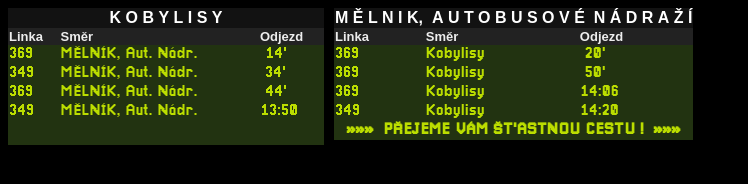
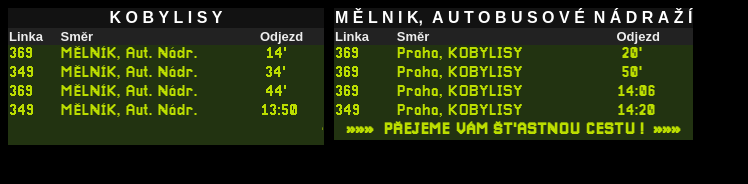
Before and after one commit to PETER-REISEN/prague-bus-simulator, a plain HTML site: page index.html in a window 1280 px wide. Shown: the whole page, without its empty margins (0-748 px from the left). Drawn offline with Linux system fonts and the light colour scheme.

Commit message:
Update index.html

```diff
--- a/index.html
+++ b/index.html
@@ -137,78 +137,78 @@
             { line: '369', time: '18:00', destination: 'MĚLNÍK,&nbsp;Aut.&nbsp;Nádr.' },
             { line: '349', time: '18:10', destination: 'MĚLNÍK,&nbsp;Aut.&nbsp;Nádr.' },
             { line: '349', time: '18:25', destination: 'MĚLNÍK,&nbsp;Aut.&nbsp;Nádr.' },
-            { line: '349', time: '18:55', destination: 'Mělník' }
+            { line: '349', time: '18:55', destination: 'MĚLNÍK,&nbsp;Aut.&nbsp;Nádr.' }
         ],
         melnik: [
-            { line: '369', time: '04:07', destination: 'Kobylisy' },
-            { line: '369', time: '04:37', destination: 'Kobylisy' },
-            { line: '349', time: '05:00', destination: 'Kobylisy' },
-            { line: '369', time: '05:07', destination: 'Kobylisy' },
-            { line: '349', time: '05:30', destination: 'Kobylisy' },
-            { line: '349', time: '05:45', destination: 'Kobylisy' },
-            { line: '369', time: '05:51', destination: 'Kobylisy' },
-            { line: '349', time: '06:00', destination: 'Kobylisy' },
-            { line: '369', time: '06:06', destination: 'Kobylisy' },
-            { line: '349', time: '06:15', destination: 'Kobylisy' },
-            { line: '349', time: '06:25', destination: 'Kobylisy' },
-            { line: '349', time: '06:35', destination: 'Kobylisy' },
-            { line: '369', time: '06:36', destination: 'Kobylisy' },
-            { line: '349', time: '06:45', destination: 'Kobylisy' },
-            { line: '369', time: '06:51', destination: 'Kobylisy' },
-            { line: '349', time: '06:55', destination: 'Kobylisy' },
-            { line: '369', time: '07:00', destination: 'Kobylisy' },
-            { line: '349', time: '07:05', destination: 'Kobylisy' },
-            { line: '369', time: '07:06', destination: 'Kobylisy' },
-            { line: '349', time: '07:20', destination: 'Kobylisy' },
-            { line: '349', time: '07:35', destination: 'Kobylisy' },
-            { line: '369', time: '07:36', destination: 'Kobylisy' },
-            { line: '349', time: '07:50', destination: 'Kobylisy' },
-            { line: '349', time: '08:05', destination: 'Kobylisy' },
-            { line: '369', time: '08:11', destination: 'Kobylisy' },
-            { line: '349', time: '08:25', destination: 'Kobylisy' },
-            { line: '369', time: '08:36', destination: 'Kobylisy' },
-            { line: '349', time: '08:55', destination: 'Kobylisy' },
-            { line: '369', time: '09:06', destination: 'Kobylisy' },
-            { line: '369', time: '09:36', destination: 'Kobylisy' },
-            { line: '369', time: '10:06', destination: 'Kobylisy' },
-            { line: '369', time: '10:36', destination: 'Kobylisy' },
-            { line: '369', time: '11:06', destination: 'Kobylisy' },
-            { line: '369', time: '11:36', destination: 'Kobylisy' },
-            { line: '369', time: '12:06', destination: 'Kobylisy' },
-            { line: '369', time: '12:36', destination: 'Kobylisy' },
-            { line: '369', time: '13:06', destination: 'Kobylisy' },
-            { line: '369', time: '13:36', destination: 'Kobylisy' },
-            { line: '369', time: '14:06', destination: 'Kobylisy' },
-            { line: '369', time: '14:21', destination: 'Kobylisy' },
-            { line: '349', time: '14:20', destination: 'Kobylisy' },
-            { line: '369', time: '14:36', destination: 'Kobylisy' },
-            { line: '349', time: '14:35', destination: 'Kobylisy' },
-            { line: '369', time: '15:06', destination: 'Kobylisy' },
-            { line: '369', time: '15:21', destination: 'Kobylisy' },
-            { line: '349', time: '15:20', destination: 'Kobylisy' },
-            { line: '349', time: '15:35', destination: 'Kobylisy' },
-            { line: '369', time: '15:36', destination: 'Kobylisy' },
-            { line: '349', time: '15:50', destination: 'Kobylisy' },
-            { line: '369', time: '16:06', destination: 'Kobylisy' },
-            { line: '369', time: '16:21', destination: 'Kobylisy' },
-            { line: '369', time: '16:35', destination: 'Kobylisy' },
-            { line: '369', time: '16:36', destination: 'Kobylisy' },
-            { line: '349', time: '16:50', destination: 'Kobylisy' },
-            { line: '369', time: '17:06', destination: 'Kobylisy' },
-            { line: '349', time: '17:20', destination: 'Kobylisy' },
-            { line: '349', time: '17:35', destination: 'Kobylisy' },
-            { line: '369', time: '17:36', destination: 'Kobylisy' },
-            { line: '349', time: '17:55', destination: 'Kobylisy' },
-            { line: '369', time: '18:06', destination: 'Kobylisy' },
-            { line: '369', time: '18:30', destination: 'Kobylisy' },
-            { line: '369', time: '18:36', destination: 'Kobylisy' },
-            { line: '369', time: '19:06', destination: 'Kobylisy' },
-            { line: '369', time: '19:37', destination: 'Kobylisy' },
-            { line: '369', time: '20:07', destination: 'Kobylisy' },
-            { line: '369', time: '20:37', destination: 'Kobylisy' },
-            { line: '369', time: '21:07', destination: 'Kobylisy' },
-            { line: '369', time: '22:02', destination: 'Kobylisy' },
-            { line: '369', time: '23:02', destination: 'Kobylisy' }
+            { line: '369', time: '04:07', destination: 'Praha,&nbsp;KOBYLISY' },
+            { line: '369', time: '04:37', destination: 'Praha,&nbsp;KOBYLISY' },
+            { line: '349', time: '05:00', destination: 'Praha,&nbsp;KOBYLISY' },
+            { line: '369', time: '05:07', destination: 'Praha,&nbsp;KOBYLISY' },
+            { line: '349', time: '05:30', destination: 'Praha,&nbsp;KOBYLISY' },
+            { line: '349', time: '05:45', destination: 'Praha,&nbsp;KOBYLISY' },
+            { line: '369', time: '05:51', destination: 'Praha,&nbsp;KOBYLISY' },
+            { line: '349', time: '06:00', destination: 'Praha,&nbsp;KOBYLISY' },
+            { line: '369', time: '06:06', destination: 'Praha,&nbsp;KOBYLISY' },
+            { line: '349', time: '06:15', destination: 'Praha,&nbsp;KOBYLISY' },
+            { line: '349', time: '06:25', destination: 'Praha,&nbsp;KOBYLISY' },
+            { line: '349', time: '06:35', destination: 'Praha,&nbsp;KOBYLISY' },
+            { line: '369', time: '06:36', destination: 'Praha,&nbsp;KOBYLISY' },
+            { line: '349', time: '06:45', destination: 'Praha,&nbsp;KOBYLISY' },
+            { line: '369', time: '06:51', destination: 'Praha,&nbsp;KOBYLISY' },
+            { line: '349', time: '06:55', destination: 'Praha,&nbsp;KOBYLISY' },
+            { line: '369', time: '07:00', destination: 'Praha,&nbsp;KOBYLISY' },
+            { line: '349', time: '07:05', destination: 'Praha,&nbsp;KOBYLISY' },
+            { line: '369', time: '07:06', destination: 'Praha,&nbsp;KOBYLISY' },
+            { line: '349', time: '07:20', destination: 'Praha,&nbsp;KOBYLISY' },
+            { line: '349', time: '07:35', destination: 'Praha,&nbsp;KOBYLISY' },
+            { line: '369', time: '07:36', destination: 'Praha,&nbsp;KOBYLISY' },
+            { line: '349', time: '07:50', destination: 'Praha,&nbsp;KOBYLISY' },
+            { line: '349', time: '08:05', destination: 'Praha,&nbsp;KOBYLISY' },
+            { line: '369', time: '08:11', destination: 'Praha,&nbsp;KOBYLISY' },
+            { line: '349', time: '08:25', destination: 'Praha,&nbsp;KOBYLISY' },
+            { line: '369', time: '08:36', destination: 'Praha,&nbsp;KOBYLISY' },
+            { line: '349', time: '08:55', destination: 'Praha,&nbsp;KOBYLISY' },
+            { line: '369', time: '09:06', destination: 'Praha,&nbsp;KOBYLISY' },
+            { line: '369', time: '09:36', destination: 'Praha,&nbsp;KOBYLISY' },
+            { line: '369', time: '10:06', destination: 'Praha,&nbsp;KOBYLISY' },
+            { line: '369', time: '10:36', destination: 'Praha,&nbsp;KOBYLISY' },
+            { line: '369', time: '11:06', destination: 'Praha,&nbsp;KOBYLISY' },
+            { line: '369', time: '11:36', destination: 'Praha,&nbsp;KOBYLISY' },
+            { line: '369', time: '12:06', destination: 'Praha,&nbsp;KOBYLISY' },
+            { line: '369', time: '12:36', destination: 'Praha,&nbsp;KOBYLISY' },
+            { line: '369', time: '13:06', destination: 'Praha,&nbsp;KOBYLISY' },
+            { line: '369', time: '13:36', destination: 'Praha,&nbsp;KOBYLISY' },
+            { line: '369', time: '14:06', destination: 'Praha,&nbsp;KOBYLISY' },
+            { line: '369', time: '14:21', destination: 'Praha,&nbsp;KOBYLISY' },
+            { line: '349', time: '14:20', destination: 'Praha,&nbsp;KOBYLISY' },
+            { line: '369', time: '14:36', destination: 'Praha,&nbsp;KOBYLISY' },
+            { line: '349', time: '14:35', destination: 'Praha,&nbsp;KOBYLISY' },
+            { line: '369', time: '15:06', destination: 'Praha,&nbsp;KOBYLISY' },
+            { line: '369', time: '15:21', destination: 'Praha,&nbsp;KOBYLISY' },
+            { line: '349', time: '15:20', destination: 'Praha,&nbsp;KOBYLISY' },
+            { line: '349', time: '15:35', destination: 'Praha,&nbsp;KOBYLISY' },
+            { line: '369', time: '15:36', destination: 'Praha,&nbsp;KOBYLISY' },
+            { line: '349', time: '15:50', destination: 'Praha,&nbsp;KOBYLISY' },
+            { line: '369', time: '16:06', destination: 'Praha,&nbsp;KOBYLISY' },
+            { line: '369', time: '16:21', destination: 'Praha,&nbsp;KOBYLISY' },
+            { line: '369', time: '16:35', destination: 'Praha,&nbsp;KOBYLISY' },
+            { line: '369', time: '16:36', destination: 'Praha,&nbsp;KOBYLISY' },
+            { line: '349', time: '16:50', destination: 'Praha,&nbsp;KOBYLISY' },
+            { line: '369', time: '17:06', destination: 'Praha,&nbsp;KOBYLISY' },
+            { line: '349', time: '17:20', destination: 'Praha,&nbsp;KOBYLISY' },
+            { line: '349', time: '17:35', destination: 'Praha,&nbsp;KOBYLISY' },
+            { line: '369', time: '17:36', destination: 'Praha,&nbsp;KOBYLISY' },
+            { line: '349', time: '17:55', destination: 'Praha,&nbsp;KOBYLISY' },
+            { line: '369', time: '18:06', destination: 'Praha,&nbsp;KOBYLISY' },
+            { line: '369', time: '18:30', destination: 'Praha,&nbsp;KOBYLISY' },
+            { line: '369', time: '18:36', destination: 'Praha,&nbsp;KOBYLISY' },
+            { line: '369', time: '19:06', destination: 'Praha,&nbsp;KOBYLISY' },
+            { line: '369', time: '19:37', destination: 'Praha,&nbsp;KOBYLISY' },
+            { line: '369', time: '20:07', destination: 'Praha,&nbsp;KOBYLISY' },
+            { line: '369', time: '20:37', destination: 'Praha,&nbsp;KOBYLISY' },
+            { line: '369', time: '21:07', destination: 'Praha,&nbsp;KOBYLISY' },
+            { line: '369', time: '22:02', destination: 'Praha,&nbsp;KOBYLISY' },
+            { line: '369', time: '23:02', destination: 'Praha,&nbsp;KOBYLISY' }
         ]
     };
 
```
